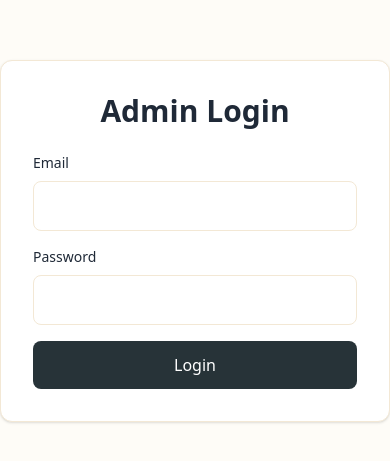
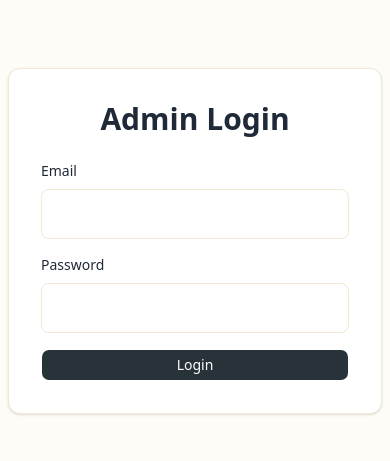
Before and after one commit to dyalamuhammad/food-profile-app, a Next.js app: page /login in a window 390 px wide. Shown: the part 181-642 px from the top of the page. Built offline with nearby package versions, Linux system fonts and the light colour scheme; no server answers.

Commit message:
add loading in button login & logout

```diff
--- a/app/login/actions.ts
+++ b/app/login/actions.ts
@@ -1,6 +1,4 @@
 "use server";
-
-import { redirect } from "next/navigation";
 
 import { createClient } from "@/lib/supabase/server";
 
--- a/app/login/login-form.tsx
+++ b/app/login/login-form.tsx
@@ -5,6 +5,8 @@ import { useTransition } from "react";
 import { toast } from "sonner";
 
 import { login } from "./actions";
+import { Loader2 } from "lucide-react";
+import { Button } from "@/components/ui/button";
 
 export default function LoginForm() {
   const router = useRouter();
@@ -61,13 +63,17 @@ export default function LoginForm() {
               className="w-full rounded-lg border p-3"
             />
           </div>
-            <button
+            <Button
             type="submit"
             disabled={isPending}
             className="w-full rounded-lg bg-primary py-3 text-white disabled:cursor-not-allowed disabled:opacity-50"
             >
-            {isPending ? "Memproses..." : "Login"}
-            </button>
+            {isPending && (
+    <Loader2 className="mr-2 h-4 w-4 animate-spin" />
+  )}
+
+  {isPending ? "Memproses..." : "Login"}
+            </Button>
     </form>
   );
 }
--- a/app/login/page.tsx
+++ b/app/login/page.tsx
@@ -17,7 +17,7 @@ export default async function LoginPage() {
 
 
   return (
-    <div className="flex min-h-screen items-center justify-center bg-muted/20">
+    <div className="flex min-h-screen items-center justify-center bg-muted/20 p-2 sm:p-0">
       <div className="w-full max-w-md rounded-xl border bg-white p-8 shadow-sm">
         <h1 className="mb-6 text-center text-3xl font-bold">
           Admin Login
--- a/components/admin/sidebar.tsx
+++ b/components/admin/sidebar.tsx
@@ -3,7 +3,10 @@
 import { logout } from "@/app/admin/actions";
 import Link from "next/link";
 import { usePathname } from "next/navigation";
-import { Button } from "../ui/button";
+import { useTransition } from "react";
+import { Loader2 } from "lucide-react";
+
+import { Button } from "@/components/ui/button";
 
 const menus = [
   {
@@ -30,7 +33,14 @@ interface SidebarProps {
 export default function Sidebar({title,}: SidebarProps) {
 
   const pathname = usePathname();
+const [isPending, startTransition] =
+    useTransition();
 
+  function handleLogout() {
+    startTransition(async () => {
+      await logout();
+    });
+  }
   return (
     <aside className="w-64 border-r bg-white">
       <div className="border-b p-6">
@@ -53,14 +63,20 @@ export default function Sidebar({title,}: SidebarProps) {
             {menu.title}
           </Link>
         ))}
-      <form action={logout} className="mb-auto">
-  <Button
-    variant="destructive"
-    className="w-full bg-primary text-white mb-auto"
-  >
-    Logout
-  </Button>
-</form>
+      <Button
+      variant="destructive"
+      className="w-full bg-primary text-white"
+      disabled={isPending}
+      onClick={handleLogout}
+    >
+      {isPending && (
+        <Loader2 className="mr-2 h-4 w-4 animate-spin" />
+      )}
+
+      {isPending
+        ? "Logging out..."
+        : "Logout"}
+    </Button>
       </nav>
     </aside>
   );
```
